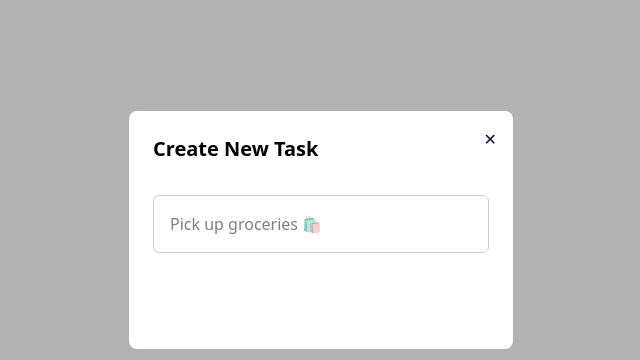
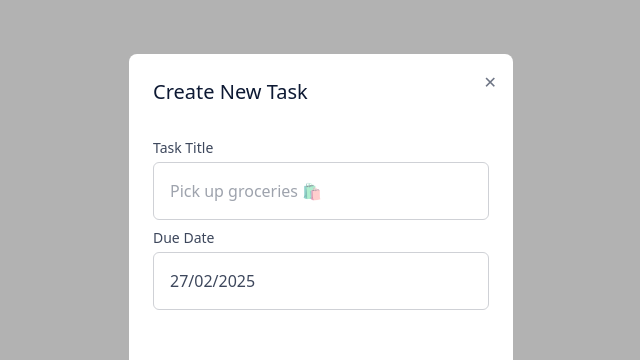
Before and after one commit to Tskxe33/todo-list-app, a React (Vite) app: page / in a window 1280 px wide. Both pictures are taken after a click on the button "Create Task". Shown: the part 170-530 px from the top of the page, without its empty margins (319-959 px from the left). Built offline with nearby package versions, Linux system fonts and the light colour scheme; no server answers.

Commit message:
feat: handle create task

```diff
--- a/src/components/CreateTaskModal.tsx
+++ b/src/components/CreateTaskModal.tsx
@@ -1,17 +1,30 @@
+import { useState } from "react";
 import { useModalStore } from "../stores/ModalStore";
+import { randomPlaceholder } from "../utils/TaskRandomPlaceholder";
 import CustomButton from "./CustomButton";
+import DatePicker from "react-datepicker";
+import "react-datepicker/dist/react-datepicker.css";
+import { useTasksStore } from "../stores/TasksStore";
+import successNotification from "../utils/toastify/success";
+import dangerNotification from "../utils/toastify/danger";
 
 const CreateTaskModal = () => {
   const { toggle } = useModalStore();
+  const [startDate, setStartDate] = useState(new Date());
+  const [taskTitle, setTaskTitle] = useState("");
+  const { tasks, setTasks } = useTasksStore();
 
-  const randomPlaceholder = () => {
-    const placeholders = [
-      "Pick up groceries 🛍️",
-      "Finish the project 📝",
-      "Call the bank 📞",
-      "Buy a new phone 📱",
-    ];
-    return placeholders[Math.floor(Math.random() * placeholders.length)];
+  const handleCreateTask = () => {
+    if (!taskTitle) {
+      dangerNotification("Please enter a task title");
+      return;
+    }
+    setTasks([
+      { title: taskTitle, id: tasks.length + 1, completed: false },
+      ...tasks,
+    ]);
+    toggle();
+    successNotification("Task created successfully ✅");
   };
 
   return (
@@ -25,18 +38,47 @@ const CreateTaskModal = () => {
       >
         <button
           onClick={toggle}
-          className="absolute top-4 right-4 text-dark cursor-pointer"
+          className="absolute top-4 right-4 text-grey cursor-pointer"
         >
           ✕
         </button>
-        <h2 className="text-xl font-semibold">Create New Task</h2>
-        <input
-          type="text"
-          placeholder={randomPlaceholder()}
-          className="border-border border-1 rounded-md p-4 w-full focus:outline-none"
-        />
+        <h2 className="text-xl text-dark font-medium">Create New Task</h2>
+        <div className="flex flex-col gap-2">
+          <div className="flex flex-col gap-1">
+            <label
+              htmlFor="task-title"
+              className="text-grey-dark font-medium text-sm"
+            >
+              Task Title
+            </label>
+            <input
+              id="task-title"
+              type="text"
+              placeholder={randomPlaceholder()}
+              className="border-border border-1 rounded-md p-4 w-full focus:outline-none text-grey-dark"
+              value={taskTitle}
+              onChange={(e) => setTaskTitle(e.target.value)}
+            />
+          </div>
+          <div className="flex flex-col gap-1">
+            <label
+              htmlFor="task-title"
+              className="text-grey-dark font-medium text-sm"
+            >
+              Due Date
+            </label>
+            <DatePicker
+              selected={startDate}
+              onChange={(date) => setStartDate(date || new Date())}
+              dateFormat="dd/MM/yyyy"
+              minDate={new Date()}
+              className="border-border border-1 rounded-md p-4 w-full focus:outline-none text-grey-dark cursor-pointer"
+            />
+          </div>
+        </div>
+
         <div>
-          <CustomButton text="Create" onClick={() => {}} />
+          <CustomButton text="Create" onClick={handleCreateTask} />
         </div>
       </div>
     </div>
--- a/src/index.css
+++ b/src/index.css
@@ -3,6 +3,7 @@
 @theme {
   --color-dark: #0d1933;
   --color-grey: #6e7585;
+  --color-grey-dark: #3d475c;
   --color-grey-light: #e7e8eb;
   --color-primary: #0090ff;
   --color-secondary: #48bd77;
--- /dev/null
+++ b/src/utils/TaskRandomPlaceholder.ts
@@ -0,0 +1,9 @@
+export const randomPlaceholder = () => {
+  const placeholders = [
+    "Pick up groceries 🛍️",
+    "Finish the project 📝",
+    "Call the bank 📞",
+    "Buy a new phone 📱",
+  ];
+  return placeholders[Math.floor(Math.random() * placeholders.length)];
+};
--- /dev/null
+++ b/src/utils/toastify/danger.ts
@@ -0,0 +1,19 @@
+import { toast } from "react-toastify";
+
+import { Bounce } from "react-toastify";
+
+const dangerNotification = (message: string) => {
+  toast.error(message, {
+    position: "top-right",
+    autoClose: 5000,
+    hideProgressBar: false,
+    closeOnClick: false,
+    pauseOnHover: true,
+    draggable: true,
+    progress: undefined,
+    theme: "light",
+    transition: Bounce,
+  });
+};
+
+export default dangerNotification;
```
